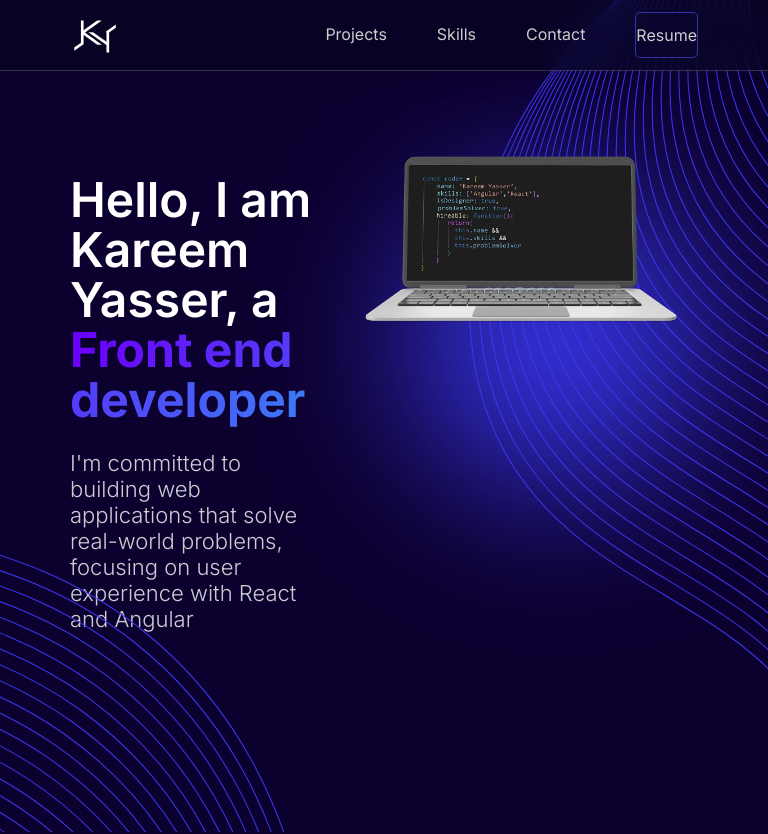
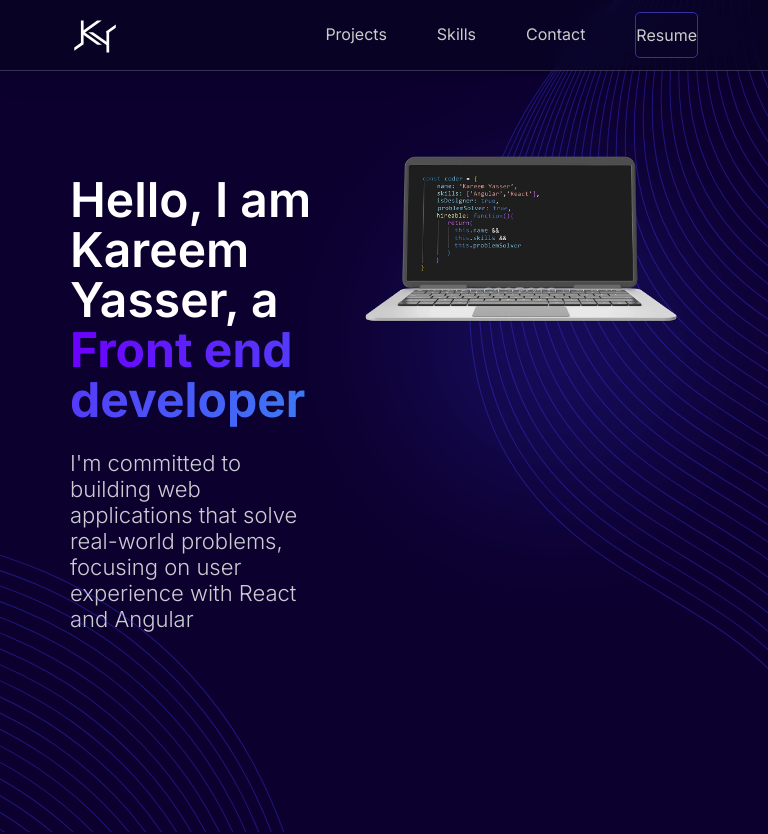
Before and after one commit to kareemyasser8/portfolio-2024, a Next.js app: page / in a window 768 px wide. Shown: the top 834 px of the page. Built offline with nearby package versions, Linux system fonts and the light colour scheme.

Commit message:
Refactor: fix the style

```diff
--- a/app/sections/hero.css
+++ b/app/sections/hero.css
@@ -1,5 +1,6 @@
 :root{
-  --illustrationOpacity: 1;
+  --illustrationOpacity: 0.4;
+  --gradientSpotOpacity: 0.25;
 }
 
 .hero {
@@ -66,11 +67,11 @@
     background-color: var(--color-secondary);
     position: absolute;
     z-index: -1;
-    opacity: 0.95;
+    opacity: var(--gradientSpotOpacity);
     right: 6rem;
     top: 8rem;
     /* overflow: hidden; */
-    filter: blur(35px);
+    filter: blur(45px);
   }
 }
 
@@ -85,7 +86,7 @@
     right: 6rem;
     top: 12rem;
     filter: blur(80px);
-    opacity: 0.95;
+    opacity: var(--gradientSpotOpacity);
   }
 }
 
```
